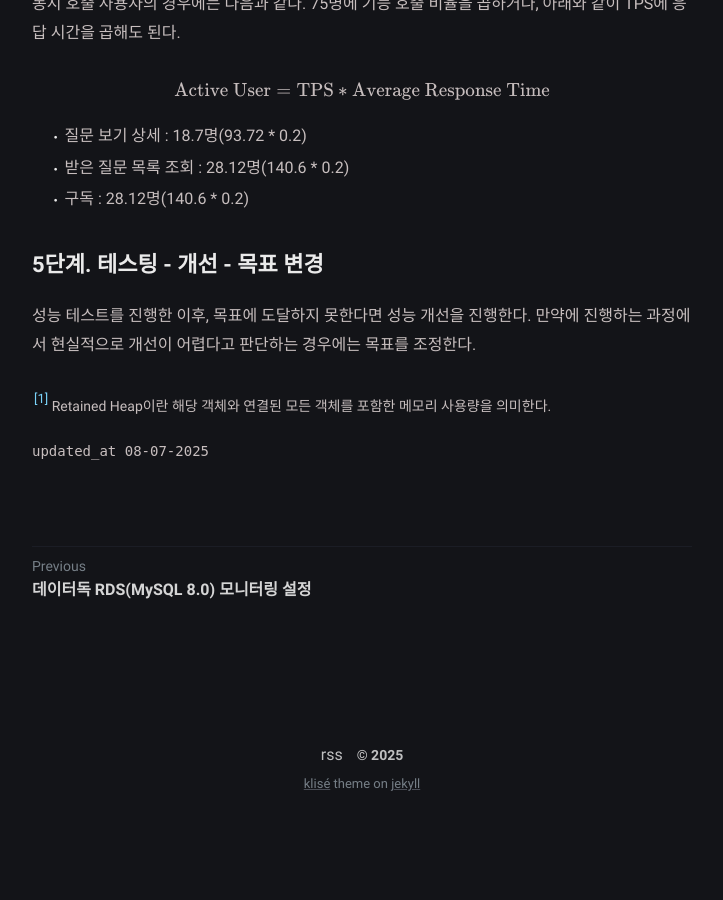
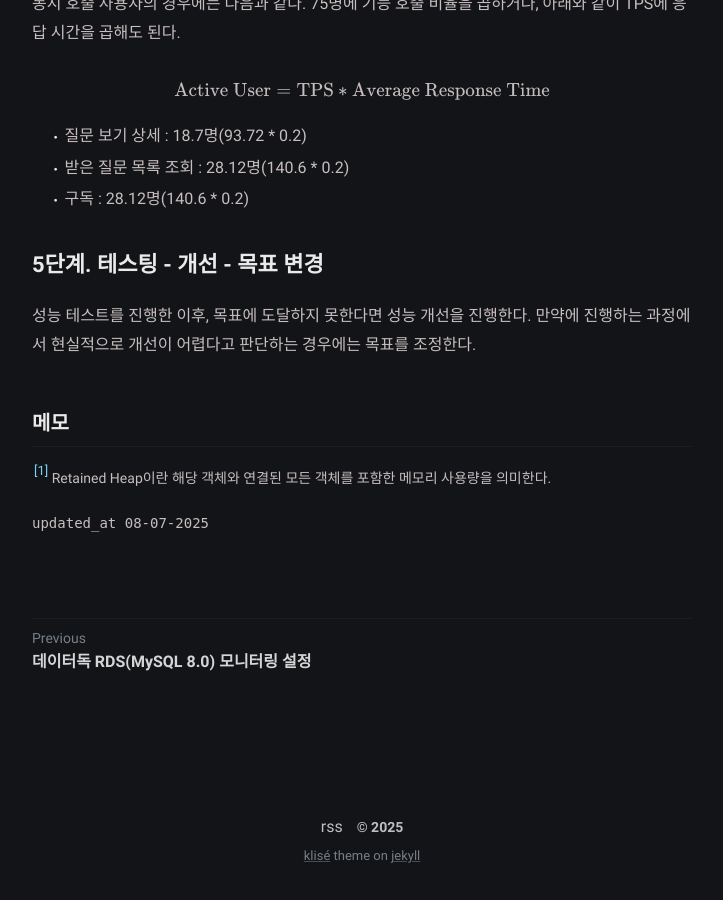
Before and after one commit to le2sky/tech, a Jekyll site: the page built from _posts/project/2025-07-08-mm-perf.md, in a window 1280 px wide and 900 px high, scrolled down 5887 px. Shown: the whole window, without its empty margins (278-1001 px from the left). Built offline with Jekyll 4.4.1, drawn with Linux system fonts in a browser that asks for light colours; some web fonts are replaced; before the commit the page ends 6715 px from its top, so only the background shows below that.

Commit message:
post: 메모 헤더 추가

```diff
--- a/_posts/project/2025-07-08-mm-perf.md
+++ b/_posts/project/2025-07-08-mm-perf.md
@@ -158,4 +158,6 @@ $$
 성능 테스트를 진행한 이후, 목표에 도달하지 못한다면 성능 개선을 진행한다. 만약에 진행하는 과정에서 현실적으로 개선이 어렵다고 판단하는 경우에는 목표를 조정한다.
 
 
+### 메모
+
 <small id="retained_heap"><sup>[[1]](#retained_heap)</sup> Retained Heap이란 해당 객체와 연결된 모든 객체를 포함한 메모리 사용량을 의미한다.</small>
```
